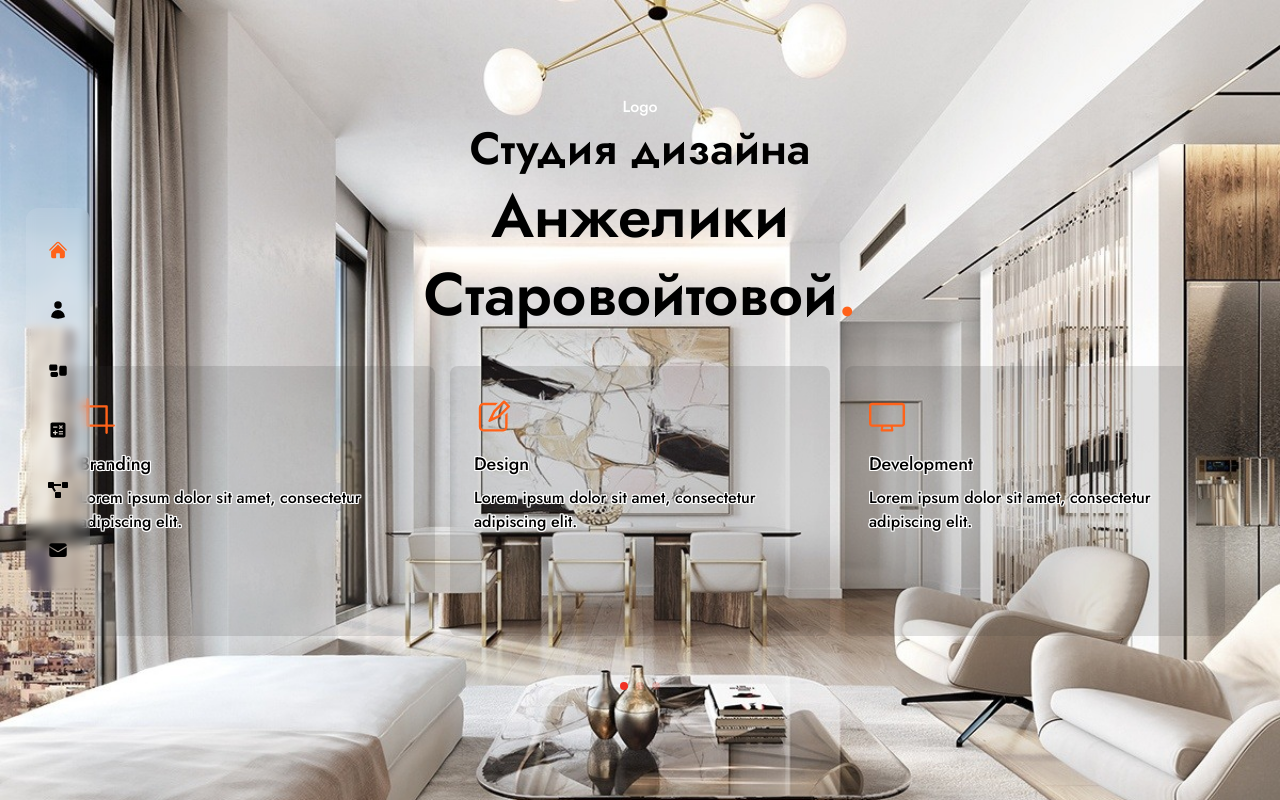
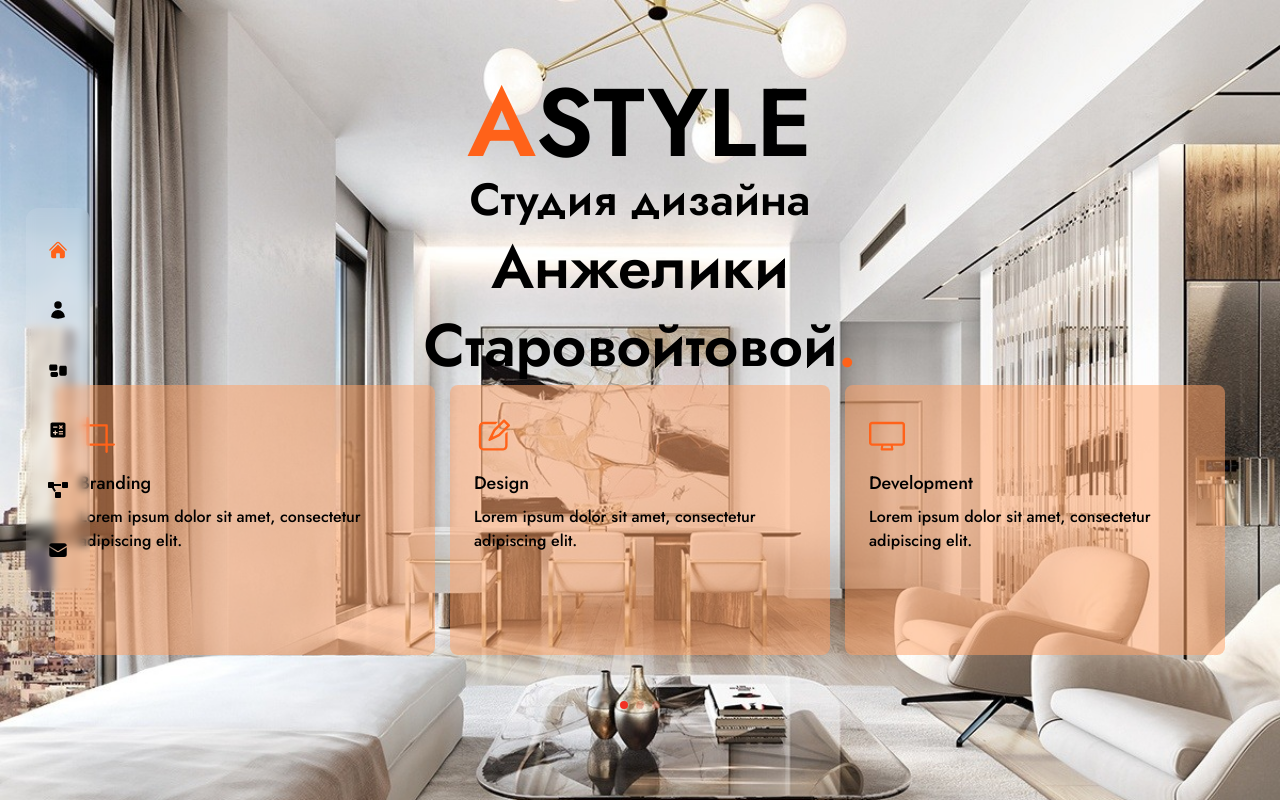
Before and after one commit to TyamackovM/a-studio, a Next.js app: page / in a window 1280 px wide. Built offline with nearby package versions, Linux system fonts and the light colour scheme; some icons are missing.

Commit message:
add block accent

```diff
--- a/components/ServiceSlider.tsx
+++ b/components/ServiceSlider.tsx
@@ -1,10 +1,10 @@
 // import swiper react components
-import { Swiper, SwiperSlide } from 'swiper/react';
+import { Swiper, SwiperSlide } from "swiper/react";
 
 // import swiper styles
-import 'swiper/css';
-import 'swiper/css/free-mode';
-import 'swiper/css/pagination';
+import "swiper/css";
+import "swiper/css/free-mode";
+import "swiper/css/pagination";
 
 // icons
 import {
@@ -14,39 +14,39 @@ import {
   RxReader,
   RxRocket,
   RxArrowTopRight,
-} from 'react-icons/rx';
+} from "react-icons/rx";
 
-import { FaArrowPointer } from 'react-icons/fa6'
+import { FaArrowPointer } from "react-icons/fa6";
 
 // import required modules
-import { FreeMode, Pagination } from 'swiper/modules';
+import { FreeMode, Pagination } from "swiper/modules";
 
 // service data
 export const serviceData = [
   {
     icon: <RxCrop />,
-    title: 'Branding',
-    description: 'Lorem ipsum dolor sit amet, consectetur adipiscing elit.',
+    title: "Branding",
+    description: "Lorem ipsum dolor sit amet, consectetur adipiscing elit.",
   },
   {
     icon: <RxPencil2 />,
-    title: 'Design',
-    description: 'Lorem ipsum dolor sit amet, consectetur adipiscing elit.',
+    title: "Design",
+    description: "Lorem ipsum dolor sit amet, consectetur adipiscing elit.",
   },
   {
     icon: <RxDesktop />,
-    title: 'Development',
-    description: 'Lorem ipsum dolor sit amet, consectetur adipiscing elit.',
+    title: "Development",
+    description: "Lorem ipsum dolor sit amet, consectetur adipiscing elit.",
   },
   {
     icon: <RxReader />,
-    title: 'Copywriting',
-    description: 'Lorem ipsum dolor sit amet, consectetur adipiscing elit.',
+    title: "Copywriting",
+    description: "Lorem ipsum dolor sit amet, consectetur adipiscing elit.",
   },
   {
     icon: <RxRocket />,
-    title: 'SEO',
-    description: 'Lorem ipsum dolor sit amet, consectetur adipiscing elit.',
+    title: "SEO",
+    description: "Lorem ipsum dolor sit amet, consectetur adipiscing elit.",
   },
 ];
 
@@ -69,24 +69,24 @@ const ServiceSlider = () => {
         clickable: true,
       }}
       modules={[FreeMode, Pagination]}
-      className='h-[240px] sm:h-[340px]'
+      className="h-[240px] sm:h-[340px]"
     >
       {serviceData.map((item, index) => {
         return (
           <SwiperSlide key={index}>
-            <div className='bg-[rgba(65,65,65,0.15)] text-main h-max rounded-lg px-6 py-8 flex sm:flex-col gap-x-6 sm:gap-x-0 group cursor-pointer hover:bg-[rgba(79,79,79,0.15)] transition-all duration-300'>
+            <div className="bg-[rgba(255,161,102,0.52)] text-main h-max rounded-lg px-6 py-8 flex sm:flex-col gap-x-6 sm:gap-x-0 group cursor-pointer hover:bg-[rgba(253,135,61,0.7)] transition-all duration-300">
               {/* icon */}
-              <div className='text-4xl text-accent mb-4'>{item.icon}</div>
+              <div className="text-4xl text-accent mb-4">{item.icon}</div>
               {/* title & desc */}
-              <div className='mb-8'>
-                <div className='mb-2 text-lg text-stroke'>{item.title}</div>
-                <p className='max-w-[350px] leading-normal text-main text-stroke'>
+              <div className="mb-8">
+                <div className="mb-2 text-lg ">{item.title}</div>
+                <p className="max-w-[350px] leading-normal text-main ">
                   {item.description}
                 </p>
               </div>
               {/* arrow */}
-              <div className='text-3xl self-end'>
-                <FaArrowPointer className='group-hover:rotate-90 group-hover:text-accent transition-all duration-500' />
+              <div className="text-3xl self-end">
+                <FaArrowPointer className="group-hover:rotate-90 group-hover:text-accent transition-all duration-500" />
               </div>
             </div>
           </SwiperSlide>
--- a/pages/index.tsx
+++ b/pages/index.tsx
@@ -4,12 +4,16 @@ import ServiceSlider from "../components/ServiceSlider";
 export default function index() {
   return (
     <div className="bg-site bg-cover bg-no-repeat h-screen py-36 flex items-center flex-col justify-center">
-      <div className="">Logo</div>
-      <div className="text-center flex xl:w-[50vw] flex-col mb-4 xl:mb-0">
-        <h2 className="h2 text-main mb-0">Студия дизайна</h2>
-        <h1 className="h1 text-main">
-          Анжелики Старовойтовой<span className="text-accent">.</span>
+      {/* <div className="border-2 border-accent bg-transparent p-4 rounded flex flex-col items-center mb-4"> */}
+        <h1 className="h1 text-main mb-0 text-8xl">
+          <span className="text-accent">A</span>STYLE
         </h1>
+        <div className="text-center flex xl:w-[50vw] flex-col mb-4 xl:mb-0">
+          <h2 className="h2 text-main mb-0">Студия дизайна</h2>
+          <h2 className="h1 text-main mb-0">
+            Анжелики Старовойтовой<span className="text-accent">.</span>
+          </h2>
+        {/* </div> */}
       </div>
       <div className="container mx-auto">
         <ServiceSlider />
```
